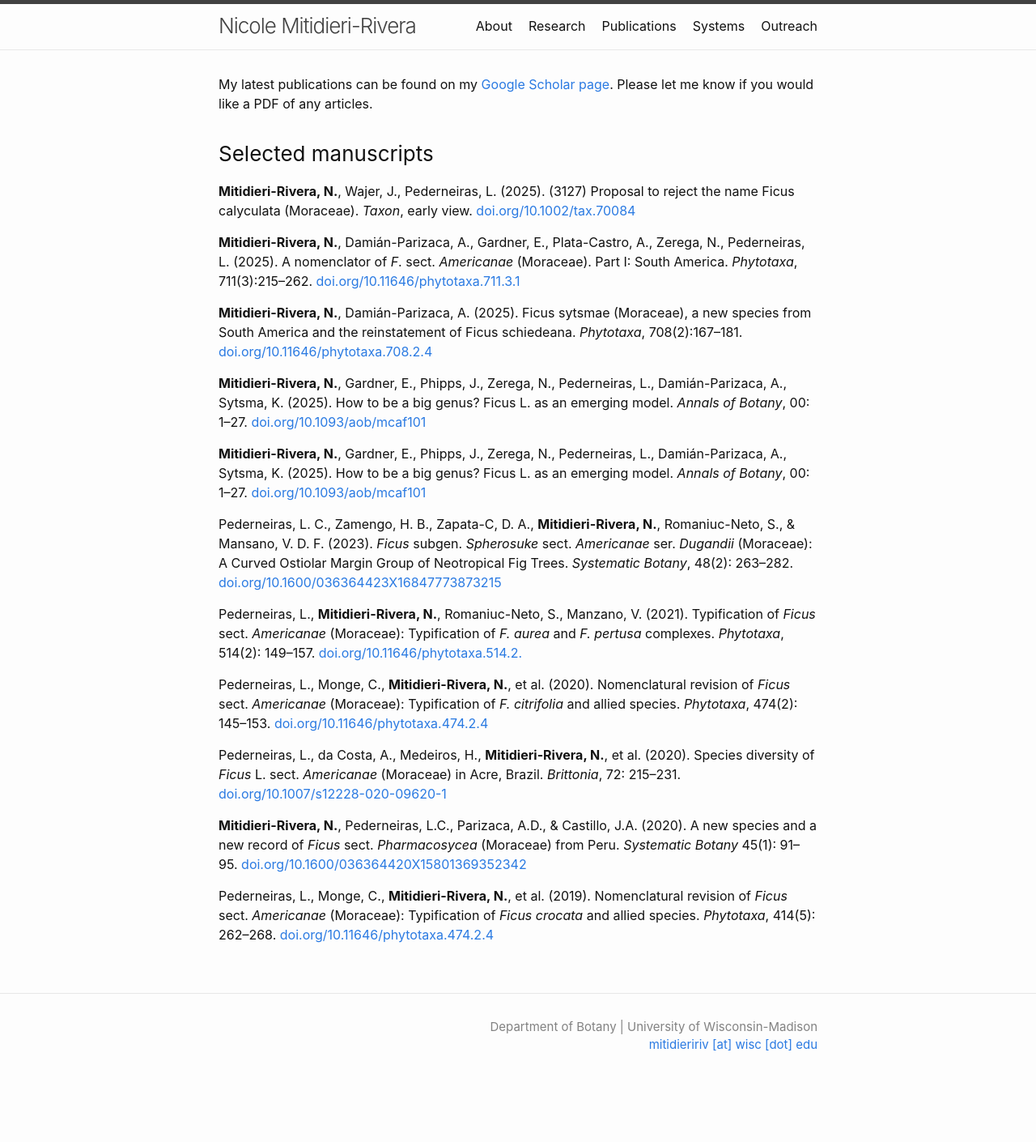
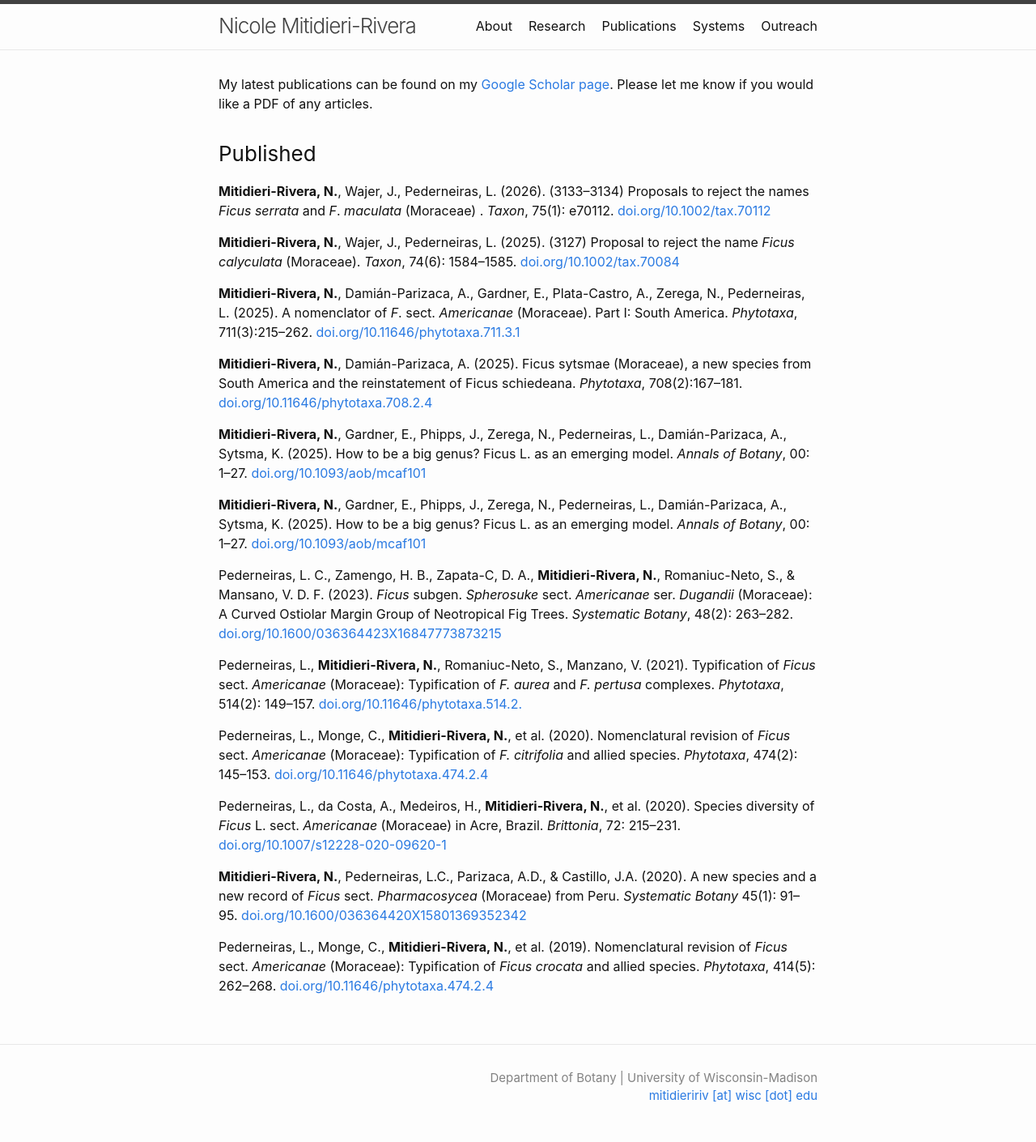
Before and after one commit to phyloverse/phyloverse.github.io, a Jekyll site: the page built from pubs.md, in a window 1280 px wide. Shown: the whole page at 81% size. Built offline with Jekyll 4.4.1, drawn with Linux system fonts in a browser that asks for light colours; before the commit the page ends 1347 px from its top, so only the background shows below that.

Commit message:
Update pubs.md

```diff
--- a/pubs.md
+++ b/pubs.md
@@ -6,9 +6,12 @@ order: 3
 
 My latest publications can be found on my [Google Scholar page](https://scholar.google.com/citations?user=JqIM1LMAAAAJ&hl=es). Please let me know if you would like a PDF of any articles.
 
-### Selected manuscripts
+### Published
 
-**Mitidieri-Rivera, N.**, Wajer, J., Pederneiras, L. (2025). (3127) Proposal to reject the name Ficus calyculata (Moraceae). *Taxon*, early view. [doi.org/10.1002/tax.70084](https://doi.org/10.1002/tax.70084)
+**Mitidieri-Rivera, N.**, Wajer, J., Pederneiras, L. (2026). (3133–3134) Proposals to reject the names *Ficus serrata* and *F*. *maculata* (Moraceae)
+. *Taxon*, 75(1): e70112. [doi.org/10.1002/tax.70112](https://doi.org/10.1002/tax.70112)
+
+**Mitidieri-Rivera, N.**, Wajer, J., Pederneiras, L. (2025). (3127) Proposal to reject the name *Ficus calyculata* (Moraceae). *Taxon*, 74(6): 1584–1585. [doi.org/10.1002/tax.70084](https://doi.org/10.1002/tax.70084)
 
 **Mitidieri-Rivera, N.**, Damián-Parizaca, A., Gardner, E., Plata-Castro, A., Zerega, N., Pederneiras, L. (2025). A nomenclator of *F*. sect. *Americanae* (Moraceae). Part I: South America. *Phytotaxa*, 711(3):215–262. [doi.org/10.11646/phytotaxa.711.3.1](https://doi.org/10.11646/phytotaxa.711.3.1)
 
```
